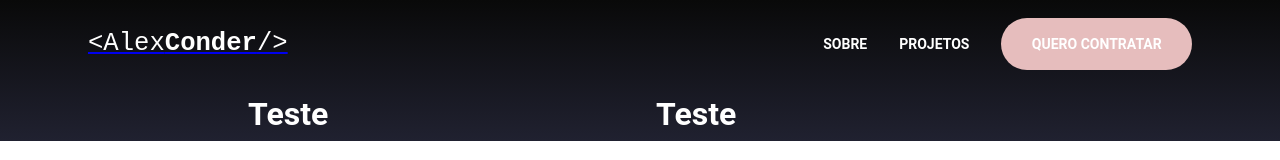
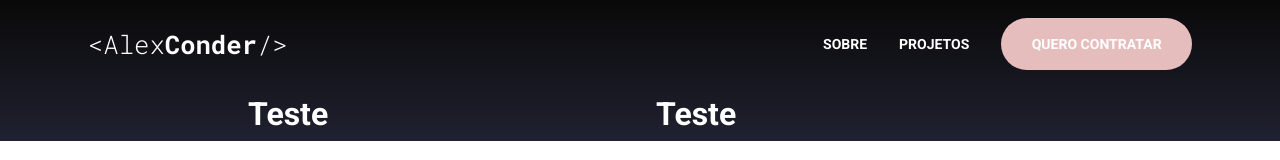
Before and after one commit to josedasilva123/portfolio, a Next.js app: page / in a window 1280 px wide. Shown: the top 160 px of the page. Built offline with nearby package versions, Linux system fonts and the light colour scheme.

Commit message:
fix: fixing font families import

```diff
--- a/pages/_app.tsx
+++ b/pages/_app.tsx
@@ -1,15 +1,25 @@
+/* eslint-disable @next/next/no-page-custom-font */
 import type { AppProps } from "next/app";
+import Head from "next/head";
 import Header from "../components/Header";
 import { GlobalStorage } from "../contexts/GlobalContext";
 import { GlobalStyle } from "../styles/globals";
 
 function MyApp({ Component, pageProps }: AppProps) {
   return (
+    <>
+      <Head>
+        <link
+          href="https://fonts.googleapis.com/css2?family=Roboto+Mono:ital,wght@0,100;0,200;0,300;0,400;0,500;0,600;0,700;1,100;1,200;1,300;1,400;1,500;1,600;1,700&family=Roboto:ital,wght@0,100;0,300;0,400;0,500;0,700;0,900;1,100;1,300;1,400;1,500;1,700;1,900&display=swap"
+          rel="stylesheet"
+        />
+      </Head>
       <GlobalStorage>
         <Header />
         <Component {...pageProps} />
         <GlobalStyle />
       </GlobalStorage>
+    </>
   );
 }
 
--- a/styles/globals.ts
+++ b/styles/globals.ts
@@ -1,7 +1,6 @@
 import { createGlobalStyle } from "styled-components";
 
 export const GlobalStyle = createGlobalStyle`
-  @import url('https://fonts.googleapis.com/css2?family=Roboto+Mono:ital,wght@0,100;0,200;0,300;0,400;0,500;0,700;1,100;1,200;1,300;1,400;1,600;1,700&family=Roboto:ital,wght@0,300;0,400;0,500;1,400&display=swap');
   :root{
     --colorBlack: #090909;
     --colorDarkGreen: #203130;
@@ -15,6 +14,9 @@ export const GlobalStyle = createGlobalStyle`
       margin: 0;
       padding: 0;
   }
+  a{
+    text-decoration: none;
+  }
   ul, ol{
     list-style: none;
   }
```
